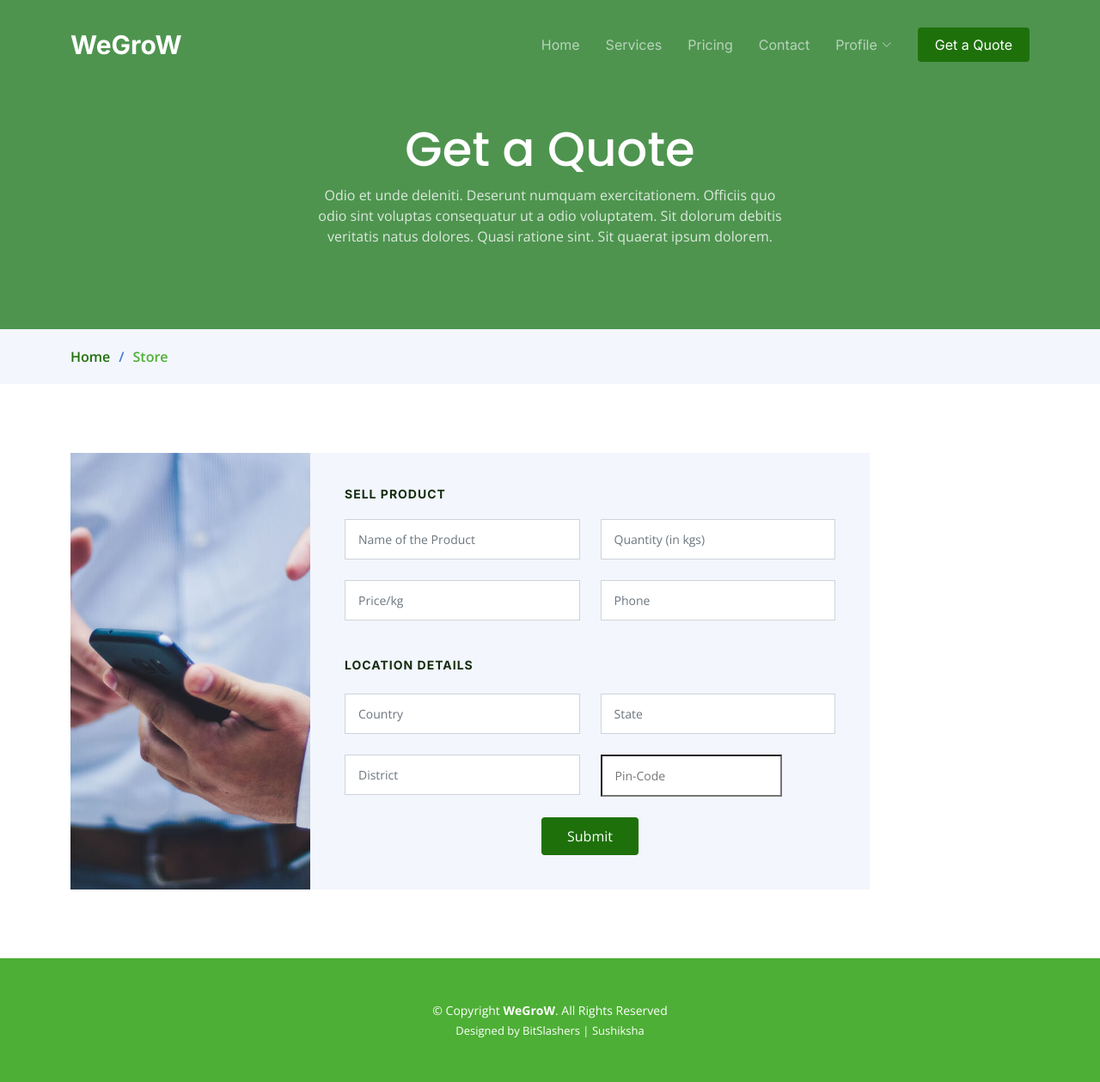
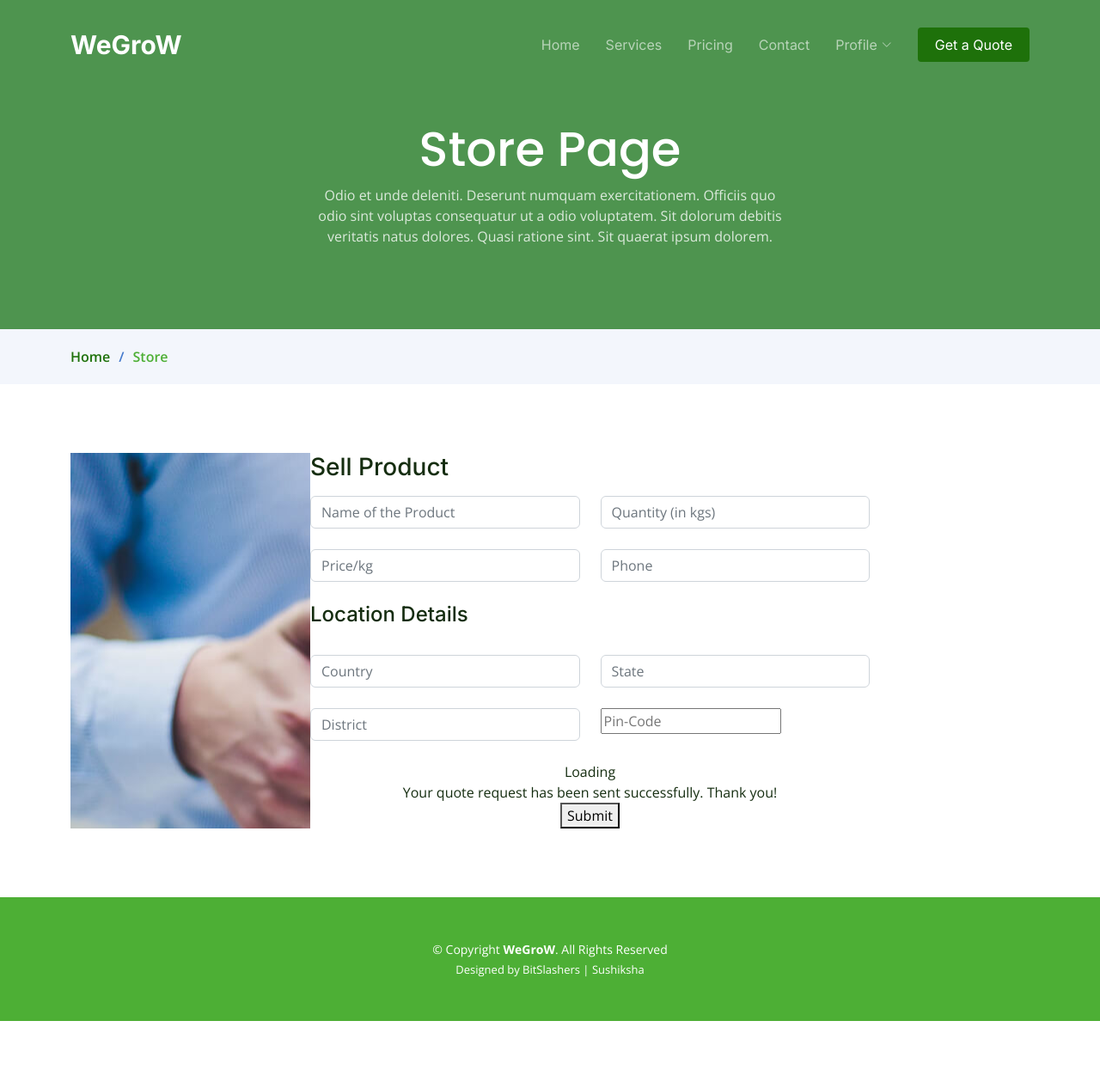
Before and after one commit to World-Konkani-Centre/SCL-2022-BitSlashers, a Django app: page /add-store/ in a window 1280 px wide. Shown: the whole page at 86% size. After the commit the page ends 1188 px from the top, so only its background shows below. Run offline with Django 4.2, Linux system fonts and the light colour scheme; some libraries are stand-ins or nearby versions.

Commit message:
Update create_store.html

```diff
--- a/SCL_Project/templates/create_store.html
+++ b/SCL_Project/templates/create_store.html
@@ -10,7 +10,7 @@
       <div class="container position-relative">
         <div class="row d-flex justify-content-center">
           <div class="col-lg-6 text-center">
-            <h2>Get a Quote</h2>
+            <h2>Store Page</h2>
             <p>Odio et unde deleniti. Deserunt numquam exercitationem. Officiis quo odio sint voluptas consequatur ut a
               odio voluptatem. Sit dolorum debitis veritatis natus dolores. Quasi ratione sint. Sit quaerat ipsum
               dolorem.</p>
@@ -29,7 +29,7 @@
   </div><!-- End Breadcrumbs -->
 
   <!-- ======= Get a Quote Section ======= -->
-  <section id="get-a-quote" class="get-a-quote">
+  <section id="create_store" class="create_store">
     <div class="container" data-aos="fade-up">
 
       <div class="row g-0">
```
